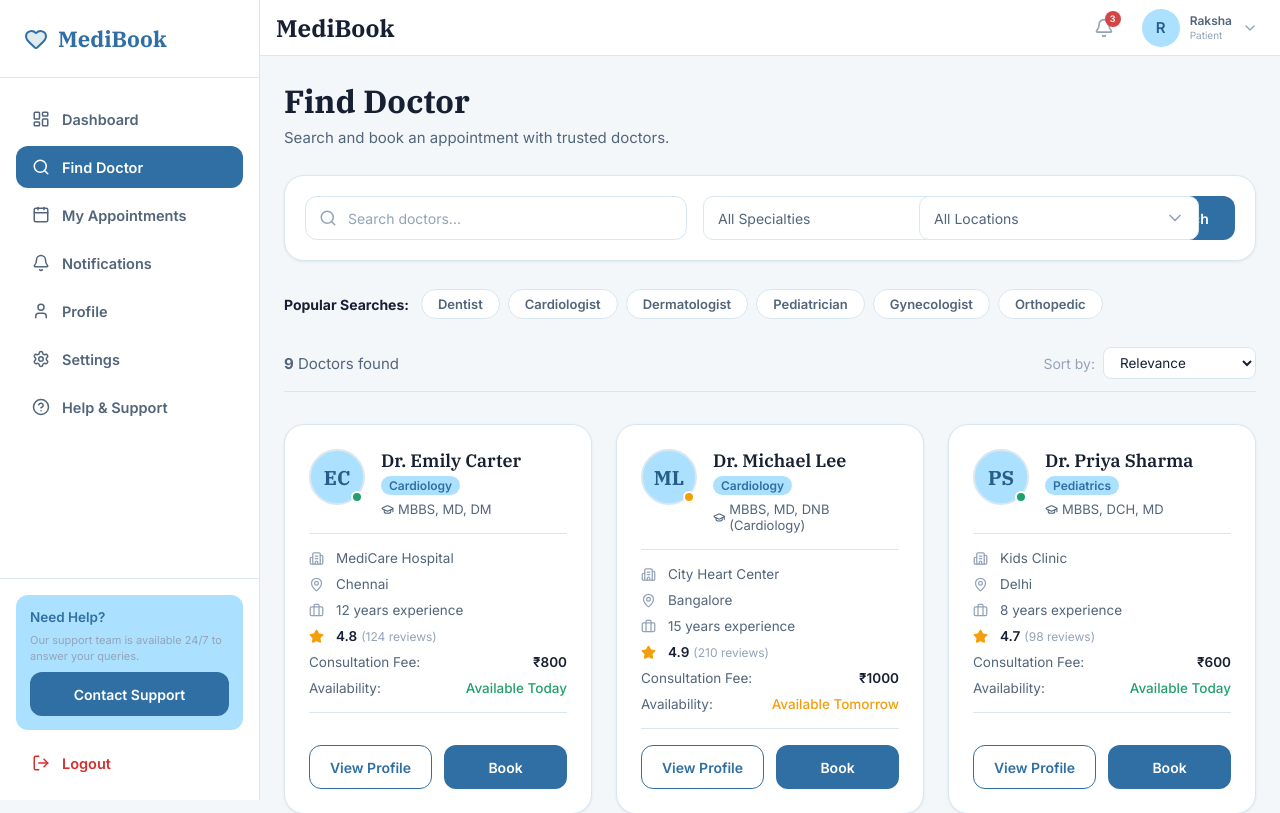
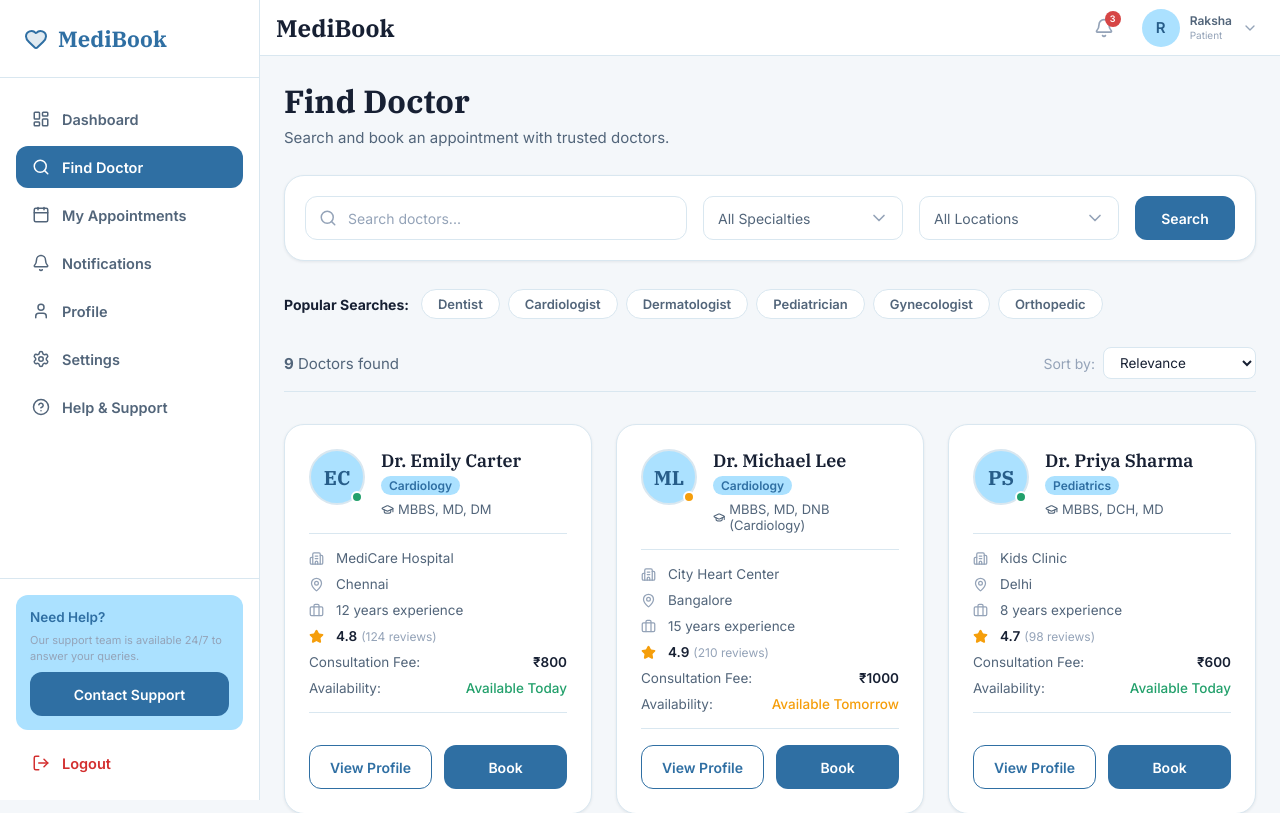
Before and after one commit to RAKSHA1120/MediBook, a React (Vite) app: page /doctors in a window 1280 px wide. Shown: the top 813 px of the page. Built offline with nearby package versions, Linux system fonts and the light colour scheme.

Commit message:
fix: resolve select wrapper overlap on Find Doctor page by setting responsive widths

```diff
--- a/src/pages/DoctorList.css
+++ b/src/pages/DoctorList.css
@@ -209,9 +209,17 @@
   min-width: 280px;
 }
 
+.filter-search-wrapper .input-container {
+  width: 100%;
+}
+
 .filter-select-wrapper {
   flex: 1;
   min-width: 200px;
+}
+
+.filter-select-wrapper .select-wrapper {
+  width: 100%;
 }
 
 .filter-btn-wrapper {
```
